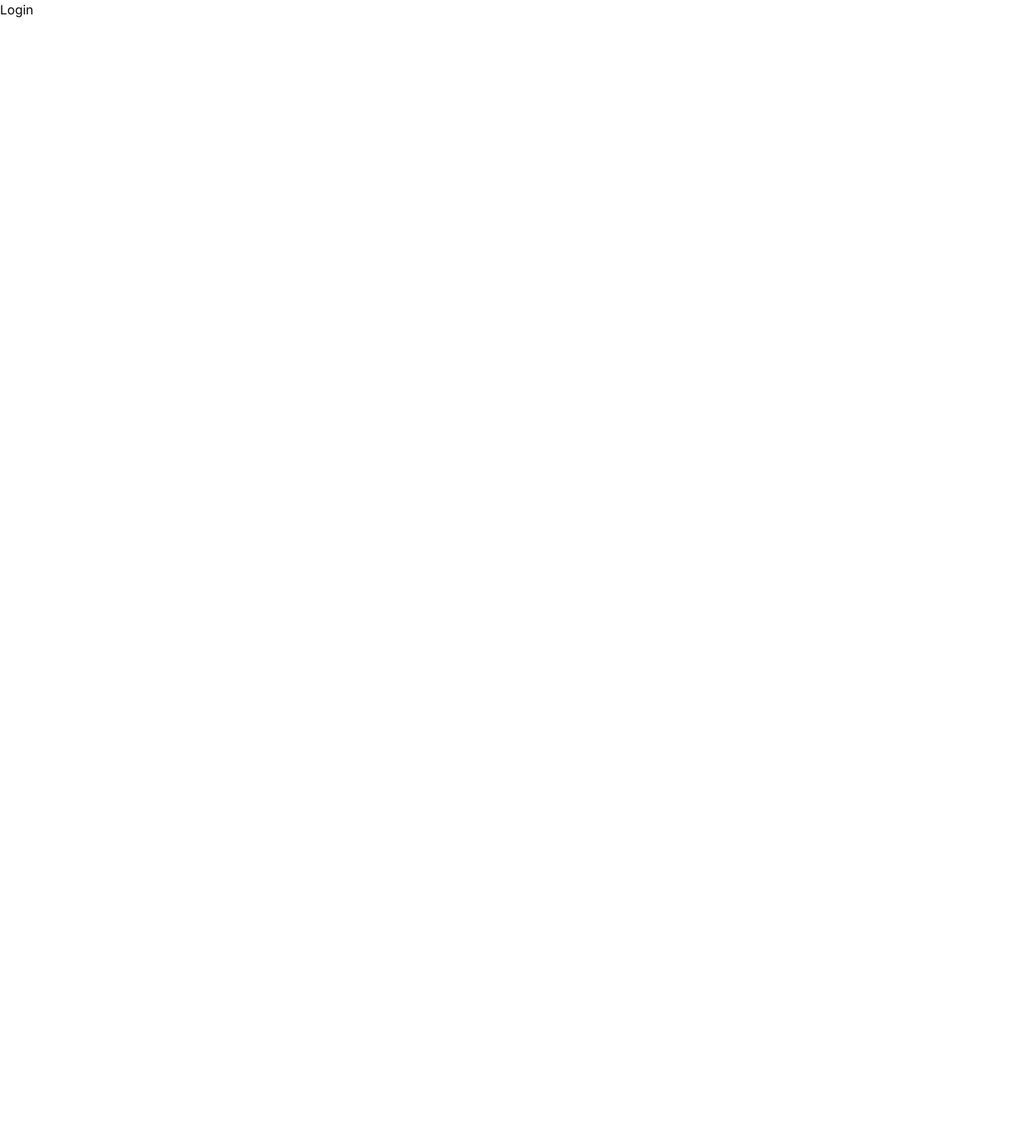
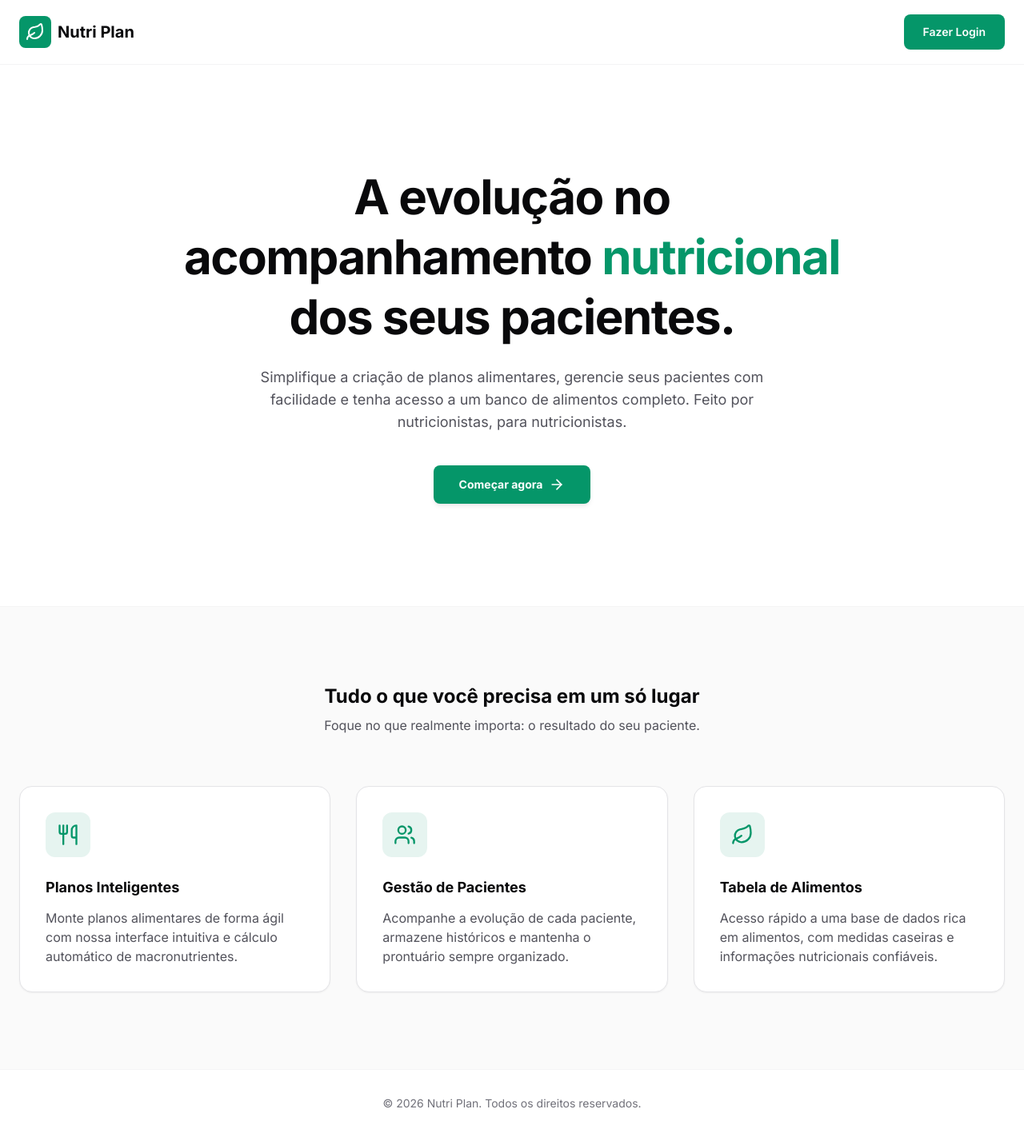
Before and after one commit to yagoluucas/front-nutri-plan, a Next.js app: page / in a window 1280 px wide. Shown: the whole page at 80% size. Before the commit the page ends 800 px from the top, so only its background shows below. Built offline with nearby package versions, Linux system fonts and the light colour scheme.

Commit message:
feat: create landing page with hero section and feature highlights

```diff
--- a/src/app/page.tsx
+++ b/src/app/page.tsx
@@ -1,7 +1,106 @@
 import Link from "next/link";
+import { ArrowRight, Leaf, Users, Utensils } from "lucide-react";
 
-export default function Home(){
+export default function Home() {
   return (
-    <Link href="/login">Login</Link>
-  )
+    <div className="min-h-screen flex flex-col bg-background-page selection:bg-brand-100">
+      {/* Header */}
+      <header className="w-full border-b border-border-subtle bg-surface-default/80 backdrop-blur-md sticky top-0 z-50">
+        <div className="max-w-7xl mx-auto px-6 h-20 flex items-center justify-between">
+          <div className="flex items-center gap-2">
+            <div className="bg-action-primary p-2 rounded-lg">
+              <Leaf className="text-white w-6 h-6" />
+            </div>
+            <span className="text-heading-h3 font-bold text-content-primary">Nutri Plan</span>
+          </div>
+
+          <nav>
+            <Link
+              href="/login"
+              className="inline-flex items-center justify-center rounded-lg transition-colors focus-visible:outline-none focus-visible:ring-2 bg-action-primary h-11 px-6 text-button font-semibold text-action-primary-text hover:bg-action-primary-hover shadow-sm hover:shadow-md"
+            >
+              Fazer Login
+            </Link>
+          </nav>
+        </div>
+      </header>
+
+      {/* Hero Section */}
+      <main className="flex-1 flex flex-col">
+        <section className="relative py-24 md:py-32 overflow-hidden">
+          {/* Subtle background decorations */}
+          <div className="absolute top-0 left-1/2 -translate-x-1/2 w-[1000px] h-[500px] opacity-30 bg-gradient-to-b from-brand-100 to-transparent rounded-full blur-3xl -z-10" />
+
+          <div className="max-w-7xl mx-auto px-6 text-center">
+            <h1 className="text-display md:text-5xl lg:text-6xl font-bold text-content-primary tracking-tight max-w-4xl mx-auto leading-tight">
+              A evolução no acompanhamento <span className="text-action-primary">nutricional</span> dos seus pacientes.
+            </h1>
+            <p className="mt-6 text-body-large text-content-secondary max-w-2xl mx-auto">
+              Simplifique a criação de planos alimentares, gerencie seus pacientes com facilidade e tenha acesso a um banco de alimentos completo. Feito por nutricionistas, para nutricionistas.
+            </p>
+            <div className="mt-10 flex flex-col sm:flex-row items-center justify-center gap-4">
+              <Link
+                href="/login"
+                className="inline-flex items-center justify-center rounded-lg transition-colors focus-visible:outline-none focus-visible:ring-2 bg-action-primary h-12 px-8 text-button font-bold text-action-primary-text hover:bg-action-primary-hover shadow-md hover:shadow-lg w-full sm:w-auto"
+              >
+                Começar agora <ArrowRight className="ml-2 w-5 h-5" />
+              </Link>
+            </div>
+          </div>
+        </section>
+
+        {/* Features Section */}
+        <section className="py-24 bg-background-subtle border-t border-border-subtle">
+          <div className="max-w-7xl mx-auto px-6">
+            <div className="text-center mb-16">
+              <h2 className="text-heading-h2 font-bold text-content-primary">Tudo o que você precisa em um só lugar</h2>
+              <p className="text-body-default text-content-secondary mt-2">Foque no que realmente importa: o resultado do seu paciente.</p>
+            </div>
+
+            <div className="grid grid-cols-1 md:grid-cols-3 gap-8">
+              {/* Feature 1 */}
+              <div className="bg-surface-default p-8 rounded-2xl border border-border-default shadow-sm hover:shadow-md transition-shadow">
+                <div className="bg-brand-50 w-14 h-14 rounded-xl flex items-center justify-center mb-6">
+                  <Utensils className="w-7 h-7 text-action-primary" />
+                </div>
+                <h3 className="text-heading-h4 font-bold text-content-primary mb-3">Planos Inteligentes</h3>
+                <p className="text-body-default text-content-secondary">
+                  Monte planos alimentares de forma ágil com nossa interface intuitiva e cálculo automático de macronutrientes.
+                </p>
+              </div>
+
+              {/* Feature 2 */}
+              <div className="bg-surface-default p-8 rounded-2xl border border-border-default shadow-sm hover:shadow-md transition-shadow">
+                <div className="bg-brand-50 w-14 h-14 rounded-xl flex items-center justify-center mb-6">
+                  <Users className="w-7 h-7 text-action-primary" />
+                </div>
+                <h3 className="text-heading-h4 font-bold text-content-primary mb-3">Gestão de Pacientes</h3>
+                <p className="text-body-default text-content-secondary">
+                  Acompanhe a evolução de cada paciente, armazene históricos e mantenha o prontuário sempre organizado.
+                </p>
+              </div>
+
+              {/* Feature 3 */}
+              <div className="bg-surface-default p-8 rounded-2xl border border-border-default shadow-sm hover:shadow-md transition-shadow">
+                <div className="bg-brand-50 w-14 h-14 rounded-xl flex items-center justify-center mb-6">
+                  <Leaf className="w-7 h-7 text-action-primary" />
+                </div>
+                <h3 className="text-heading-h4 font-bold text-content-primary mb-3">Tabela de Alimentos</h3>
+                <p className="text-body-default text-content-secondary">
+                  Acesso rápido a uma base de dados rica em alimentos, com medidas caseiras e informações nutricionais confiáveis.
+                </p>
+              </div>
+            </div>
+          </div>
+        </section>
+      </main>
+
+      {/* Footer */}
+      <footer className="border-t border-border-subtle bg-surface-default py-8">
+        <div className="max-w-7xl mx-auto px-6 text-center text-body-small text-content-muted">
+          &copy; {new Date().getFullYear()} Nutri Plan. Todos os direitos reservados.
+        </div>
+      </footer>
+    </div>
+  );
 }
```
